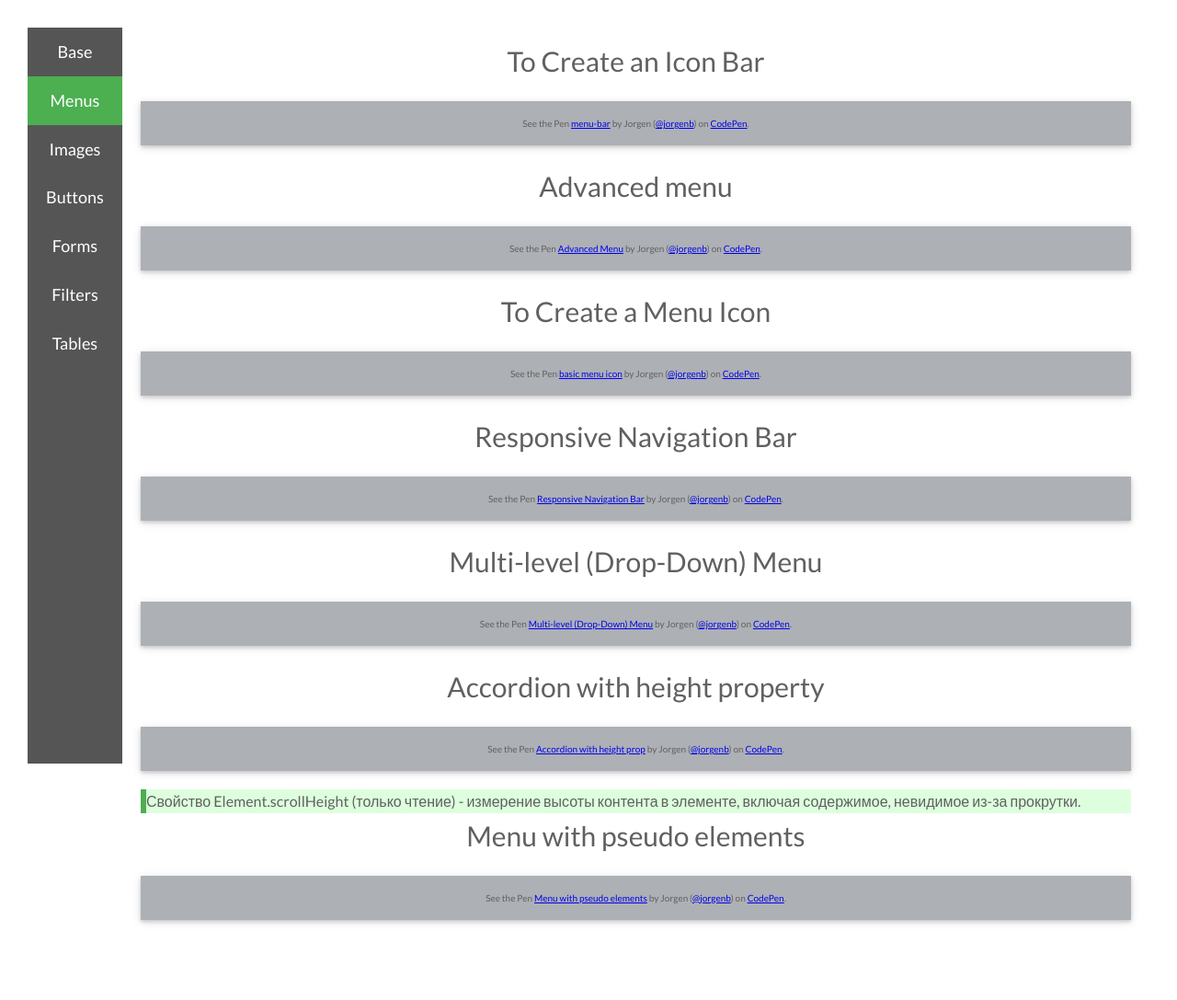
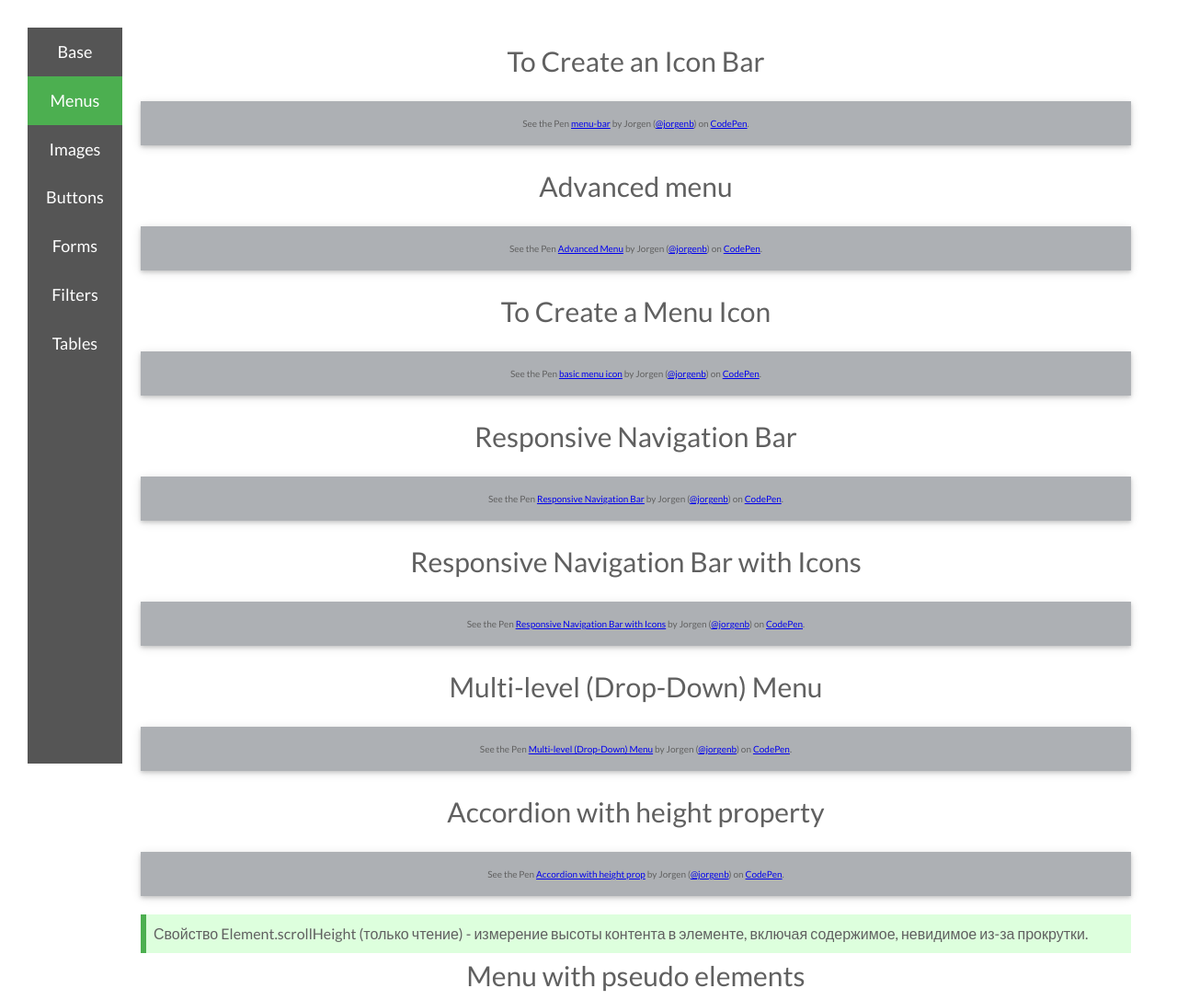
Before and after one commit to ybeliaev/WEBblocks, a plain HTML site: page menus/menu.html in a window 1280 px wide. Shown: the top 1087 px of the page at 92% size. Before the commit the page ends 1062 px from the top, so only its background shows below. Drawn offline with Linux system fonts and the light colour scheme; a script that the page names is missing; files whose address does not match are found by name.

Commit message:
upp 22.10

```diff
--- a/menus/menu.html
+++ b/menus/menu.html
@@ -34,9 +34,12 @@
 				<p data-height="265" data-theme-id="0" data-slug-hash="KxVQYp" data-default-tab="css,result" data-user="jorgenb" data-pen-title="basic menu icon" class="codepen">See the Pen <a href="https://codepen.io/jorgenb/pen/KxVQYp/">basic menu icon</a> by Jorgen (<a href="https://codepen.io/jorgenb">@jorgenb</a>) on <a href="https://codepen.io">CodePen</a>.</p>
 			</div>
 			<h2>Responsive Navigation Bar</h2>
+				<div class="item">
+					<p data-height="265" data-theme-id="0" data-slug-hash="OBzvZy" data-default-tab="css,result" data-user="jorgenb" data-pen-title="Responsive Navigation Bar" class="codepen">See the Pen <a href="https://codepen.io/jorgenb/pen/OBzvZy/">Responsive Navigation Bar</a> by Jorgen (<a href="https://codepen.io/jorgenb">@jorgenb</a>) on <a href="https://codepen.io">CodePen</a>.</p>
+				</div>
+			<h2>Responsive Navigation Bar with Icons</h2>
 			<div class="item">
-				<p data-height="265" data-theme-id="0" data-slug-hash="OBzvZy" data-default-tab="css,result" data-user="jorgenb" data-pen-title="Responsive Navigation Bar" class="codepen">See the Pen <a href="https://codepen.io/jorgenb/pen/OBzvZy/">Responsive Navigation Bar</a> by Jorgen (<a href="https://codepen.io/jorgenb">@jorgenb</a>) on <a href="https://codepen.io">CodePen</a>.</p>
-			</div>
+				<p data-height="265" data-theme-id="0" data-slug-hash="BPgmoq" data-default-tab="html,result" data-user="jorgenb" data-pen-title="Responsive Navigation Bar with Icons" class="codepen">See the Pen <a href="https://codepen.io/jorgenb/pen/BPgmoq/">Responsive Navigation Bar with Icons</a> by Jorgen (<a href="https://codepen.io/jorgenb">@jorgenb</a>) on <a href="https://codepen.io">CodePen</a>.</p>			</div>
 
 			<h2>Multi-level (Drop-Down) Menu</h2>
 			<div class="item">
--- a/style.css
+++ b/style.css
@@ -49,15 +49,22 @@ body {
 /* ========================================================== */
 /*                      GENERAL LAYOUT                        */
 /* ========================================================== */
+/* для возможности растянуть блок по высоте на 100% */
+html, body {
+	height: 100%;
+}
+
 body{
 	display: flex;
 	justify-content: space-between;
+
 }
 header{
 	flex: 1 1 auto;
 	padding: 1.2rem 2rem;
 	text-align: center;
 }
+
 /* ========================================================== */
 /* 			            02. БЛОК НАВИГАЦИИ                          */
 /* ========================================================== */
@@ -111,4 +118,5 @@ h2 {
 	border-left: 6px solid #4CAF50;
 	font-size: 1.6rem;
 	text-align: left;
+	padding: 8px;
 }
```
Also changed, not shown: index.html (+2 -1 lines).
